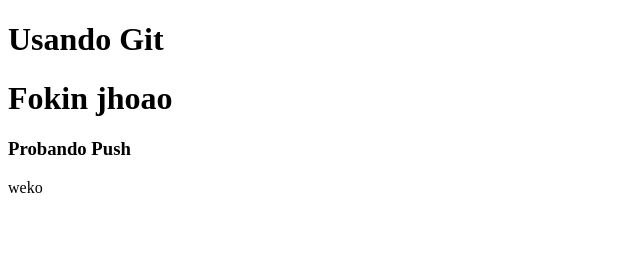
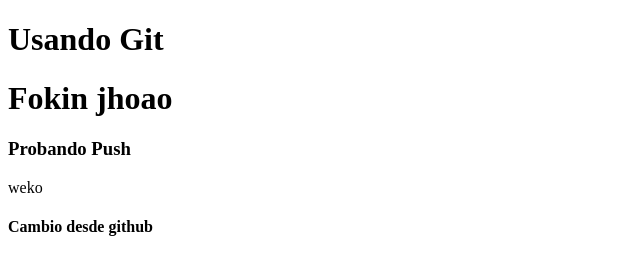
Before and after one commit to RicardoCruzMunoz/UsandoGitHub, a plain HTML site: page index.html in a window 1280 px wide. Shown: the whole page, without its empty margins (0-640 px from the left). Drawn offline with Linux system fonts and the light colour scheme.

Commit message:
Update index.html

```diff
--- a/index.html
+++ b/index.html
@@ -11,5 +11,6 @@
     <h1>Fokin jhoao</h1>
     <h3>Probando Push</h3>
     <p>weko</p>
+    <h4>Cambio desde github</h4>
 </body>
 </html>
```
